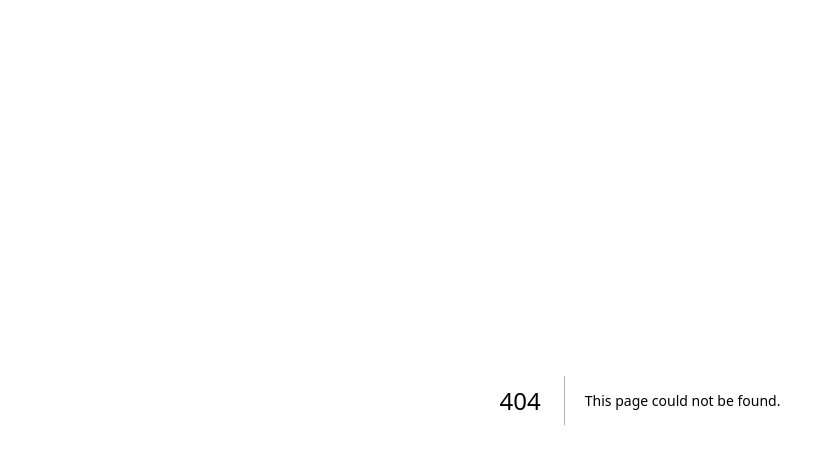
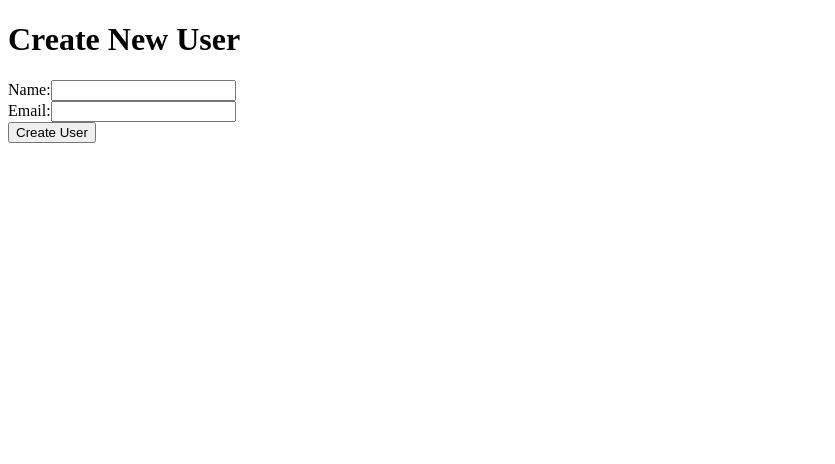
Before and after one commit to KemalImr/coinjournal, a Next.js app: page /new-users in a window 1280 px wide. Before the commit this address had no page. Shown: the top 464 px of the page, without its empty margins (0-835 px from the left). Built offline with nearby package versions, Linux system fonts and the light colour scheme.

Commit message:
chackpoint

```diff
--- a/src/app/layout.tsx
+++ b/src/app/layout.tsx
@@ -1,7 +1,5 @@
-import './globals.css';
+import Link from 'next/link';
 import React, { ReactNode } from 'react';
-import { navigationMenuTriggerStyle } from "@/components/ui/navigation-menu"
-
 
 interface RootLayoutProps {
   children: ReactNode;
@@ -10,8 +8,21 @@ interface RootLayoutProps {
 export default function RootLayout({ children }: RootLayoutProps) {
   return (
     <html lang="en">
-
-      <body>{children}</body>
+      <body>
+        <div>
+          <nav>
+            <ul>
+              <li>
+                <Link href="/">Home</Link>
+              </li>
+              <li>
+                <Link href="/new-users">Create User</Link>
+              </li>
+            </ul>
+          </nav>
+        </div>
+        {children}
+      </body>
     </html>
   );
 }
--- a/src/app/page.tsx
+++ b/src/app/page.tsx
@@ -6,8 +6,10 @@ const BitcoinPrice = dynamic(() => import('../components/BitcoinPrice'), { ssr:
 export default function Home() {
   return (
     <div>
-      <h1 className='text-6xl font font-thin'>Willkommen bei CoinJournal</h1>
+      <h1 className="text-6xl font-thin">Willkommen bei CoinJournal</h1>
       <BitcoinPrice />
+      <h1>Welcome to the User Management App</h1>
+      <p>Use the navigation to create a new user.</p>
     </div>
   );
 }
--- a/src/components/ui/navigation/navigation-menu.tsx
+++ b/src/components/ui/navigation/navigation-menu.tsx
@@ -1,8 +1,7 @@
 import * as React from "react"
 import { ChevronDownIcon } from "@radix-ui/react-icons"
-import * as NavigationMenuPrimitive from "@components/ui/navigation/navigation-menu"
+import * as NavigationMenuPrimitive from "@radix-ui/react-navigation-menu"
 import { cva } from "class-variance-authority"
-
 import { cn } from "@/lib/utils"
 
 const NavigationMenu = React.forwardRef<
--- /dev/null
+++ b/src/pages/new-users.tsx
@@ -0,0 +1,48 @@
+import { useState } from 'react';
+import axios from 'axios';
+
+export default function NewUser() {
+  const [name, setName] = useState('');
+  const [email, setEmail] = useState('');
+  const [message, setMessage] = useState('');
+
+  const handleSubmit = async (event: React.FormEvent) => {
+    event.preventDefault();
+    try {
+      const response = await axios.post('/api/users', { name, email });
+      setMessage(`User ${response.data.name} created successfully!`);
+      setName('');
+      setEmail('');
+    } catch (error) {
+      setMessage('Error creating user.');
+    }
+  };
+
+  return (
+    <div>
+      <h1>Create New User</h1>
+      <form onSubmit={handleSubmit}>
+        <div>
+          <label>Name:</label>
+          <input
+            type="text"
+            value={name}
+            onChange={(e) => setName(e.target.value)}
+            required
+          />
+        </div>
+        <div>
+          <label>Email:</label>
+          <input
+            type="email"
+            value={email}
+            onChange={(e) => setEmail(e.target.value)}
+            required
+          />
+        </div>
+        <button type="submit">Create User</button>
+      </form>
+      {message && <p>{message}</p>}
+    </div>
+  );
+}
```
